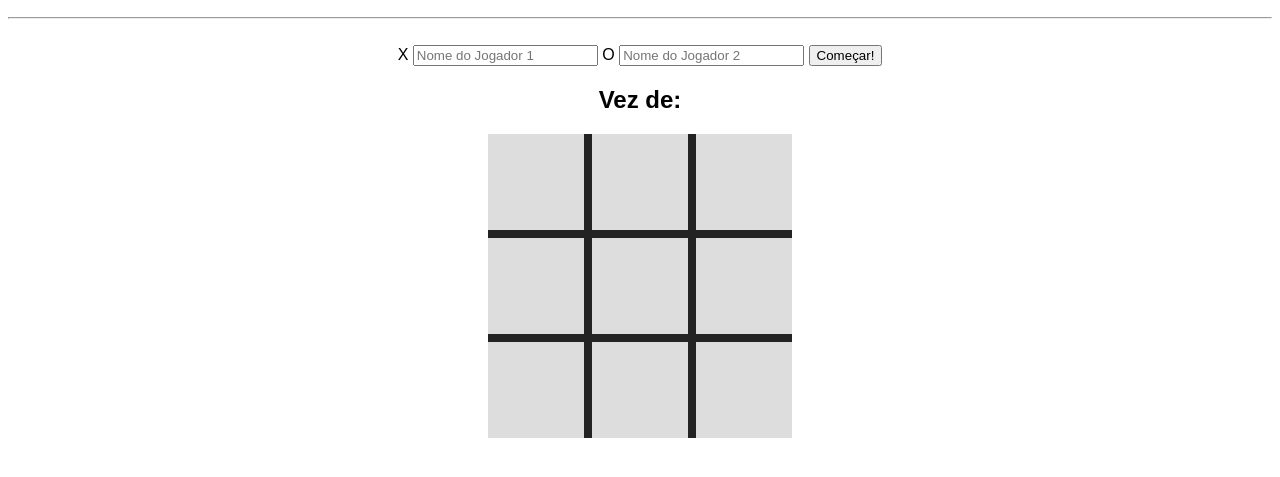
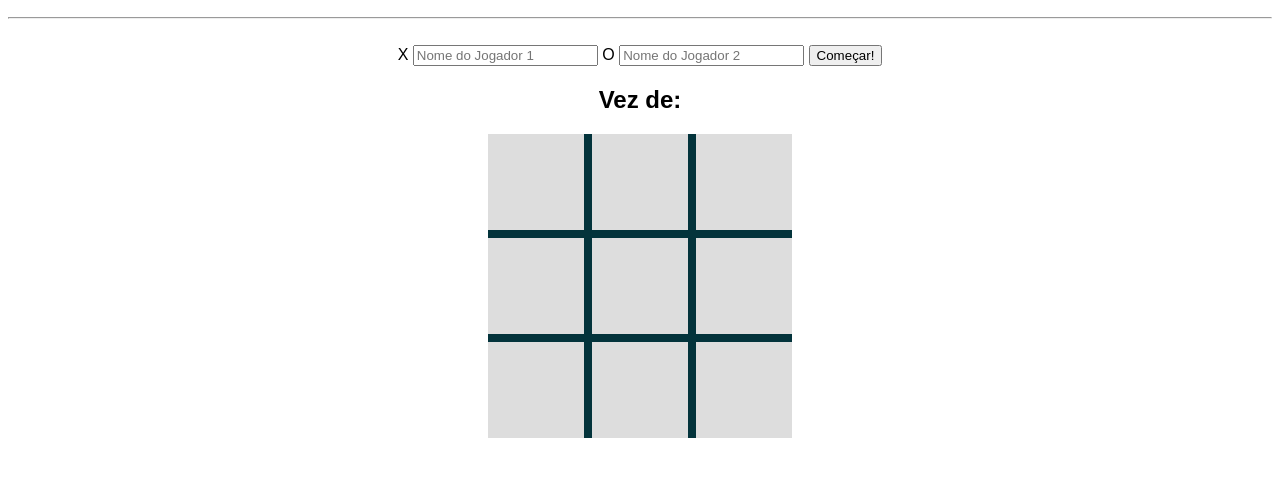
Before and after one commit to aristotelesbarros/Jogo-Da-Velha, a plain HTML site: page index.html in a window 1280 px wide. Shown: the part 111-588 px from the top of the page. Drawn offline with Linux system fonts and the light colour scheme.

Commit message:
Atualizado

```diff
--- a/style.css
+++ b/style.css
@@ -1,9 +1,10 @@
 body {
     font-family: sans-serif;
+
   }
 
   #gameBoard {
-    background-color: #232323;
+    background-color: #03333b;
     display: grid;
     grid-template-columns: 6rem 6rem 6rem;
     grid-template-rows: 6rem 6rem 6rem;
```
